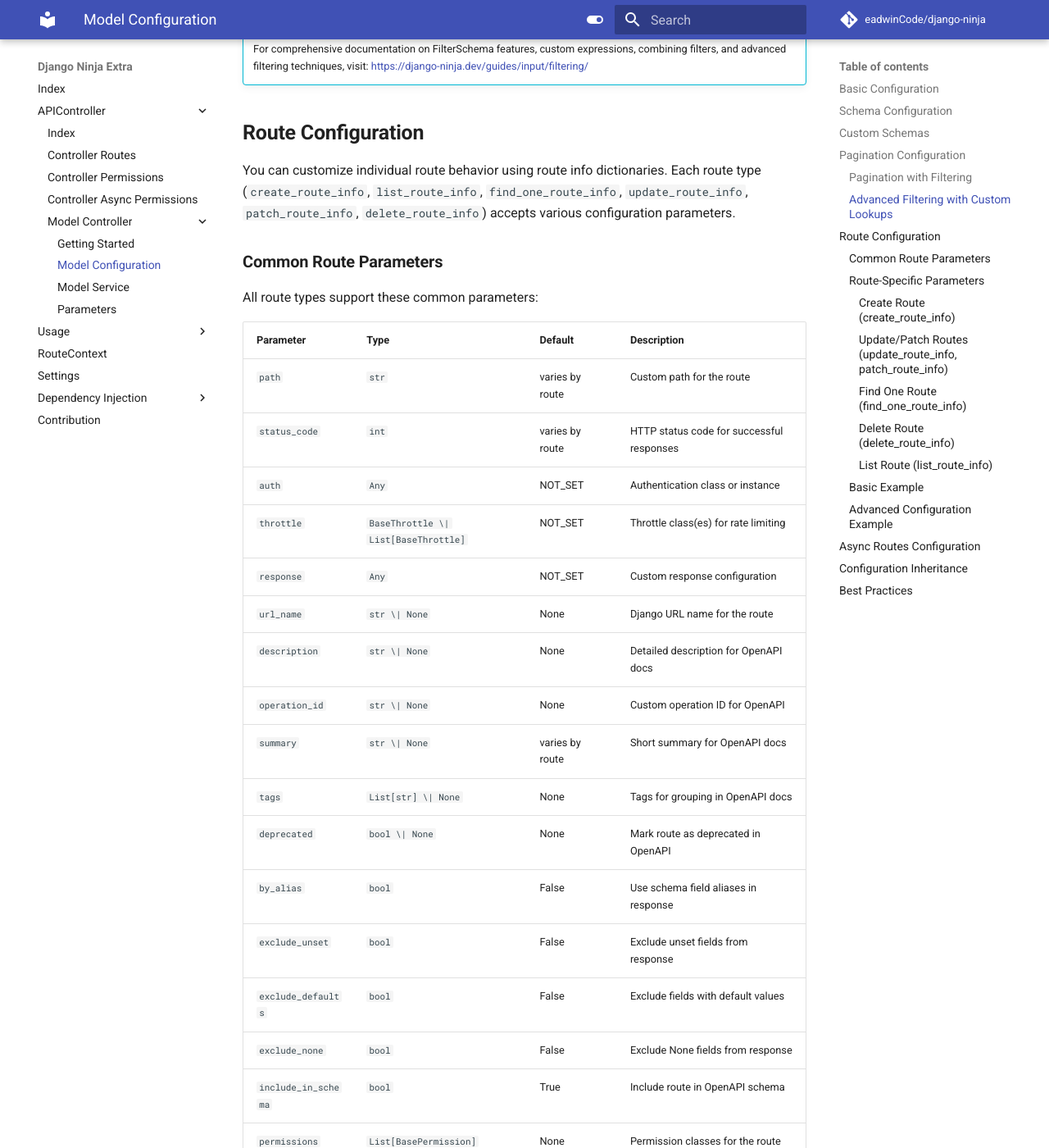
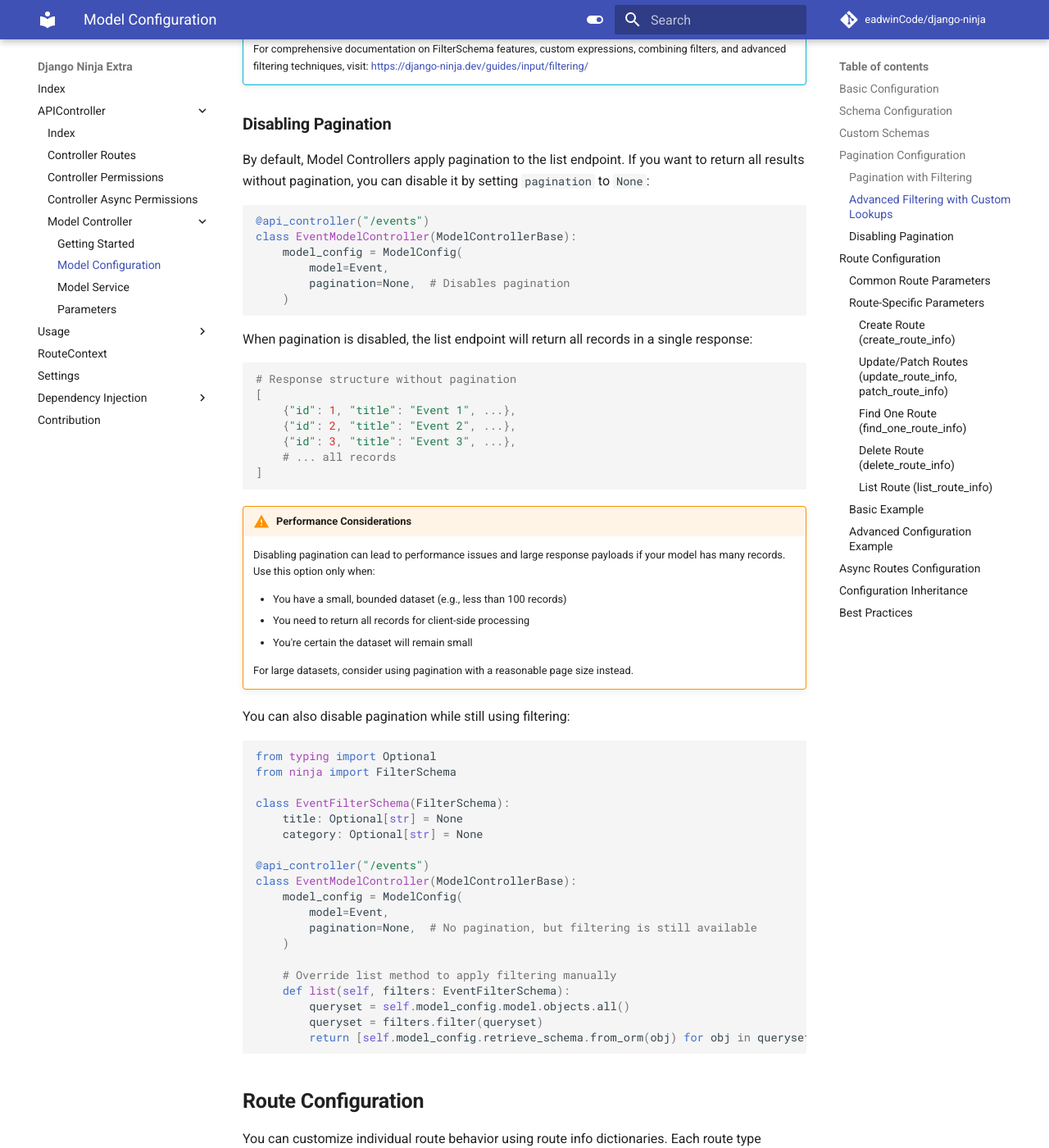
Before and after one commit to eadwinCode/django-ninja-extra, an MkDocs documentation site: the page built from docs/api_controller/model_controller/02_model_configuration.md, in a window 1280 px wide and 1400 px high, scrolled down 4258 px. Shown: the whole window at 82% size. Built offline with MkDocs 1.6.1 and Material for MkDocs 9.7.7, drawn with Linux system fonts in a browser that asks for light colours; comment, search, counter and statistics services are not loaded.

Commit message:
Added docs on how to disable pagination

````diff
--- a/docs/api_controller/model_controller/02_model_configuration.md
+++ b/docs/api_controller/model_controller/02_model_configuration.md
@@ -206,6 +206,64 @@ class EventModelController(ModelControllerBase):
 !!! info "Learn More About FilterSchema"
     For comprehensive documentation on FilterSchema features, custom expressions, combining filters, and advanced filtering techniques, visit: [https://django-ninja.dev/guides/input/filtering/](https://django-ninja.dev/guides/input/filtering/)
 
+### **Disabling Pagination**
+
+By default, Model Controllers apply pagination to the list endpoint. If you want to return all results without pagination, you can disable it by setting `pagination` to `None`:
+
+```python
+@api_controller("/events")
+class EventModelController(ModelControllerBase):
+    model_config = ModelConfig(
+        model=Event,
+        pagination=None,  # Disables pagination
+    )
+```
+
+When pagination is disabled, the list endpoint will return all records in a single response:
+
+```python
+# Response structure without pagination
+[
+    {"id": 1, "title": "Event 1", ...},
+    {"id": 2, "title": "Event 2", ...},
+    {"id": 3, "title": "Event 3", ...},
+    # ... all records
+]
+```
+
+!!! warning "Performance Considerations"
+    Disabling pagination can lead to performance issues and large response payloads if your model has many records. Use this option only when:
+
+    - You have a small, bounded dataset (e.g., less than 100 records)
+    - You need to return all records for client-side processing
+    - You're certain the dataset will remain small
+
+    For large datasets, consider using pagination with a reasonable page size instead.
+
+You can also disable pagination while still using filtering:
+
+```python
+from typing import Optional
+from ninja import FilterSchema
+
+class EventFilterSchema(FilterSchema):
+    title: Optional[str] = None
+    category: Optional[str] = None
+
+@api_controller("/events")
+class EventModelController(ModelControllerBase):
+    model_config = ModelConfig(
+        model=Event,
+        pagination=None,  # No pagination, but filtering is still available
+    )
+
+    # Override list method to apply filtering manually
+    def list(self, filters: EventFilterSchema):
+        queryset = self.model_config.model.objects.all()
+        queryset = filters.filter(queryset)
+        return [self.model_config.retrieve_schema.from_orm(obj) for obj in queryset]
+```
+
 ## **Route Configuration**
 
 You can customize individual route behavior using route info dictionaries. Each route type (`create_route_info`, `list_route_info`, `find_one_route_info`, `update_route_info`, `patch_route_info`, `delete_route_info`) accepts various configuration parameters.
````
